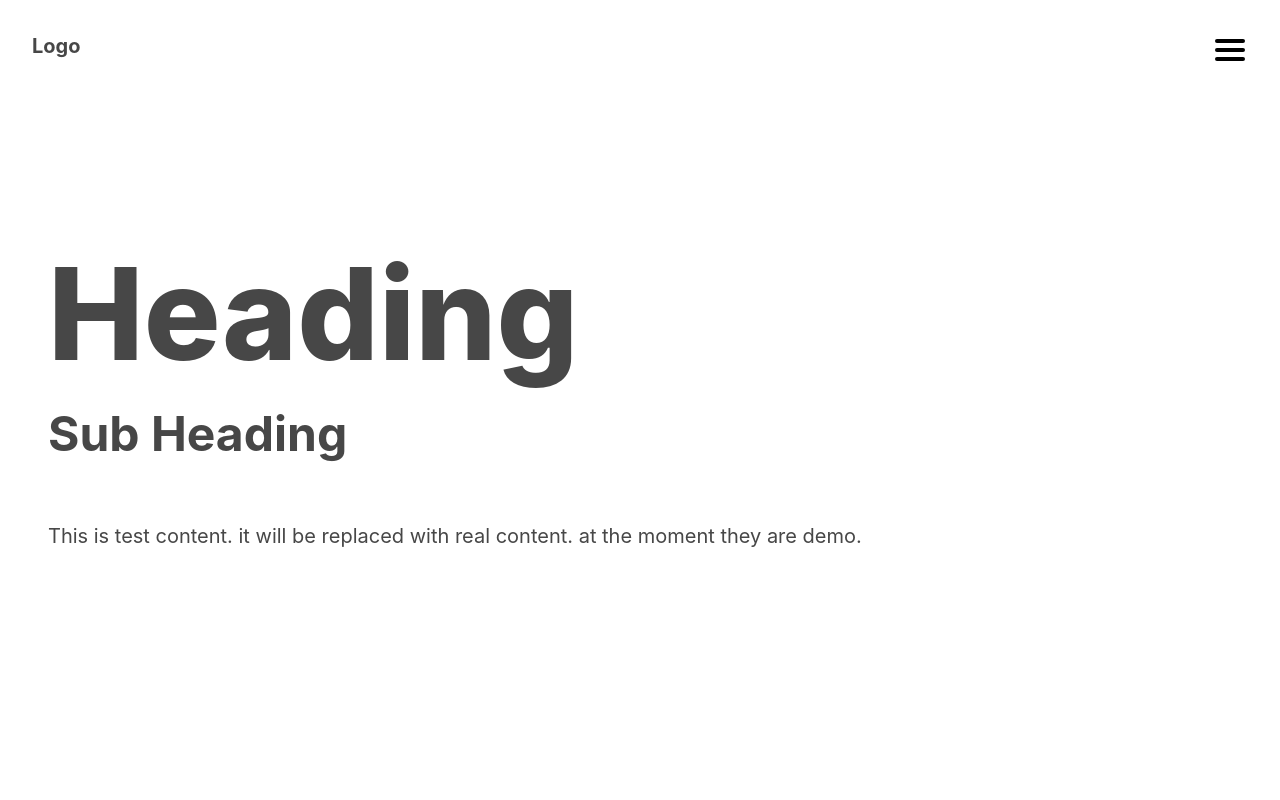
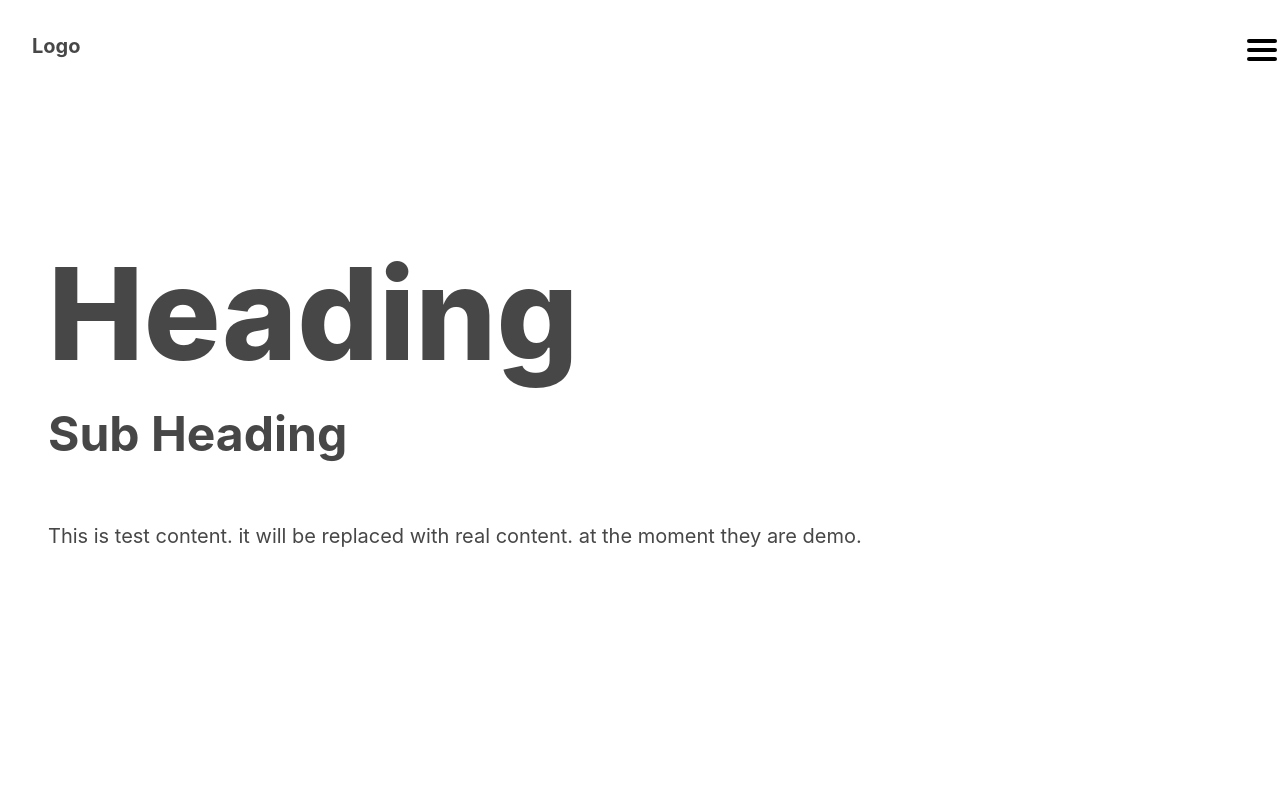
Before and after one commit to Magic-Front/company-site, a React (Create React App) app: page / in a window 1280 px wide. Shown: the top 800 px of the page. Built offline with nearby package versions, Linux system fonts and the light colour scheme.

Commit message:
[Update] solve z-index

```diff
--- a/src/layouts/Header.js
+++ b/src/layouts/Header.js
@@ -4,7 +4,7 @@ import Menu from './Menu'
 
 export default function Header() {
   return (
-    <header className="fixed w-full">
+    <header className="w-full fixed z-10">
       <div className="flex justify-between m-8">
         <Logo />
         <Menu />
--- a/src/layouts/Logo.js
+++ b/src/layouts/Logo.js
@@ -2,7 +2,7 @@ import React from 'react'
 
 export default function Logo() {
   return (
-    <div className="z-50">
+    <div className="z-50 fixed">
       <h1 className="text-xl font-bold">Logo</h1>
     </div>
   )
--- a/src/layouts/Menu.js
+++ b/src/layouts/Menu.js
@@ -8,7 +8,7 @@ export default function Menu() {
   const toggleOpen = () => setIsOpen((s = false) => !Boolean(s))
 
   return (
-    <div>
+    <div className="fixed right-0">
       <MenuButton onClick={toggleOpen} />
       <MenuContent open={Boolean(isOpen)} />
     </div>
--- a/src/layouts/MenuContent.js
+++ b/src/layouts/MenuContent.js
@@ -4,9 +4,9 @@ import MenuContentItem from './MenuContentItem'
 
 export default function MenuContent({ open = false }) {
   return (
-    <div>
+    <div className="z-auto">
       <Fade in={Boolean(open)}>
-        <div className="z-10 fixed top-0 left-0 h-screen w-screen bg-white flex justify-center items-end flex-col p-14">
+        <div className="fixed top-0 left-0 h-screen w-screen bg-white flex justify-center items-end flex-col p-14">
           <MenuContentItem
             open={Boolean(open)}
             delay={100}
--- a/src/style/components/menuButton.scss
+++ b/src/style/components/menuButton.scss
@@ -1,4 +1,5 @@
 .menu {
+  position: fixed;
   --color: #000;
   width: 36px;
   height: 36px;
```
